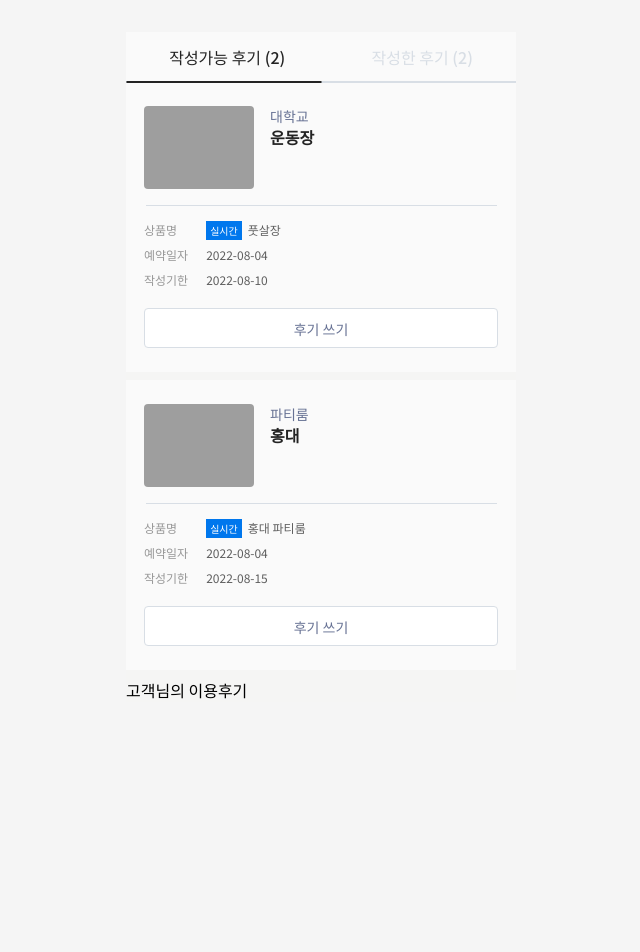
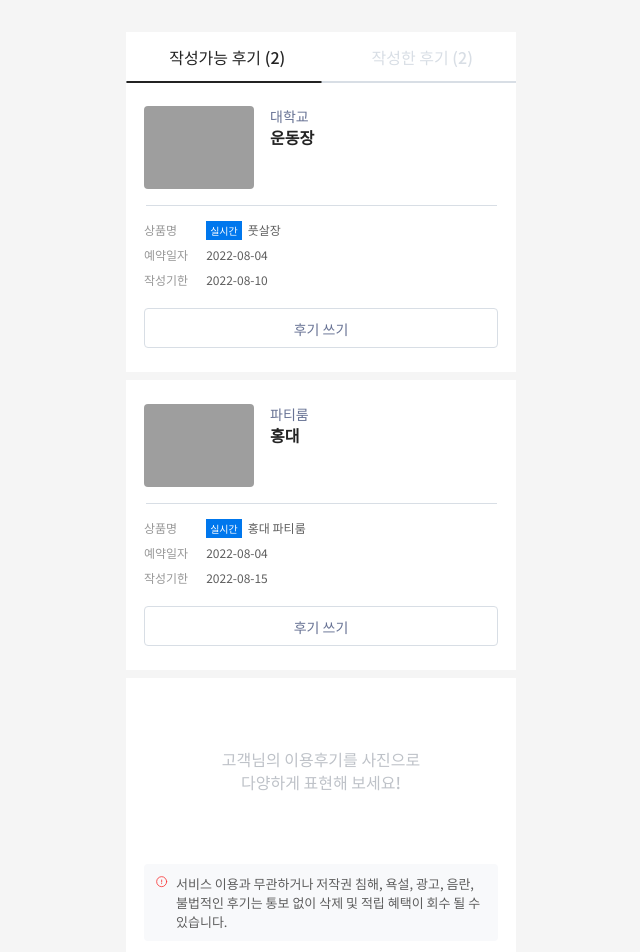
Before and after one commit to yoonsery/shareit, a React (Create React App) app: page / in a window 1280 px wide. Shown: the top 952 px of the page, without its empty margins (319-959 px from the left). Before the commit the page ends 800 px from the top, so only its background shows below. Built offline with nearby package versions, Linux system fonts and the light colour scheme; grey boxes are pictures that could not be loaded.

Commit message:
style: Add footer, finish available page css

```diff
--- a/src/components/ManageReview/Available/Available.module.css
+++ b/src/components/ManageReview/Available/Available.module.css
@@ -1,5 +1,5 @@
 .section {
-  background: #fafafa;
+  background: #ffffff;
   display: flex;
   flex-direction: column;
   margin-bottom: 8px;
--- /dev/null
+++ b/src/components/ManageReview/Footer/Footer.jsx
@@ -0,0 +1,32 @@
+import styles from './Footer.module.css';
+const Footer = () => {
+  return (
+    <footer className={styles.footer}>
+      <p className={styles.recommend}>
+        고객님의 이용후기를 사진으로 다양하게 표현해 보세요!
+      </p>
+      <div className={styles.alert}>
+        <svg
+          xmlns="http://www.w3.org/2000/svg"
+          fill="none"
+          viewBox="0 0 24 24"
+          strokeWidth={1.5}
+          stroke="currentColor"
+          className={`${styles.icon} w-6 h-6`}
+        >
+          <path
+            strokeLinecap="round"
+            strokeLinejoin="round"
+            d="M12 9v3.75m9-.75a9 9 0 11-18 0 9 9 0 0118 0zm-9 3.75h.008v.008H12v-.008z"
+          />
+        </svg>
+        <p>
+          서비스 이용과 무관하거나 저작권 침해, 욕설, 광고, 음란, 불법적인
+          후기는 통보 없이 삭제 및 적립 혜택이 회수 될 수 있습니다.
+        </p>
+      </div>
+    </footer>
+  );
+};
+
+export default Footer;
--- /dev/null
+++ b/src/components/ManageReview/Footer/Footer.module.css
@@ -0,0 +1,49 @@
+.footer {
+  background: #ffffff;
+  padding-bottom: 20px;
+  margin-bottom: 50px;
+}
+
+.recommend {
+  width: 199px;
+  margin: auto;
+  padding: 70px 0;
+  font-style: normal;
+  font-weight: 500;
+  font-size: 16px;
+  line-height: 23px;
+  text-align: center;
+  color: #bec2c8;
+}
+
+.alert {
+  position: relative;
+  margin: 0 18px 50px;
+  padding: 10px;
+  font-style: normal;
+  font-weight: 400;
+  font-size: 13px;
+  color: #5e5e5e;
+  background: #f8f9fb;
+  border-radius: 4px;
+}
+
+.icon {
+  position: absolute;
+  top: 11.33px;
+  left: 11.33px;
+  width: 13.33px;
+  height: 13.33px;
+  color: #f93737;
+}
+
+.alert p {
+  margin-left: 22px;
+  width: 312px;
+  height: 57px;
+  font-style: normal;
+  font-weight: 400;
+  font-size: 13px;
+  line-height: 19px;
+  color: #5e5e5e;
+}
--- a/src/components/ManageReview/ManageReview.jsx
+++ b/src/components/ManageReview/ManageReview.jsx
@@ -4,6 +4,7 @@ import Written from './Written/Written';
 import Nav from './Nav/Nav';
 
 import styles from './ManageReview.module.css';
+import Footer from './Footer/Footer';
 
 const ManageReview = () => {
   const isAvailable = useSelector((state) => state.reviewType.isAvailable);
@@ -15,11 +16,11 @@ const ManageReview = () => {
         {/* <h2 className={styles.header_title}>후기 관리</h2> */}
         <Nav />
         <div className={styles.line} />
-        <div className={styles.activeLine} />
+        <div className={isAvailable ? `${styles.left}` : `${styles.right}`} />
       </header>
       {isAvailable && <Available />}
       {isWritten && <Written />}
-      <p>고객님의 이용후기</p>
+      <Footer />
     </main>
   );
 };
--- a/src/components/ManageReview/ManageReview.module.css
+++ b/src/components/ManageReview/ManageReview.module.css
@@ -1,26 +1,16 @@
 .main {
   margin-top: 2rem;
   width: 390px;
-  background: #f5f5f4;
+  background: #f5f5f5;
 }
 
 .header {
   position: relative;
-  background: #fafafa;
+  background: #ffffff;
   display: flex;
   flex-direction: column;
   padding: 10px 0;
 }
-
-/* .header_title {
-  display: block;
-  border-bottom: solid 1px #737373;
-  font-size: 1.2rem;
-  font-weight: 500;
-  margin: 1rem 1.5rem;
-  padding-bottom: 0.7rem;
-  text-align: left;
-} */
 
 .line {
   background-color: #d8dee5;
@@ -33,7 +23,7 @@
   bottom: 0%;
 }
 
-.activeLine {
+.left {
   background-color: #232323;
   border: 0;
   height: 2px;
@@ -46,20 +36,15 @@
   transform: translateX(-50%);
 }
 
-/* @media screen and (min-width: 48rem) {
-  .header {
-    padding-top: 1rem;
-  }
-
-  .header_title {
-    display: none;
-  }
-
-  .availableLine {
-    display: none;
-  }
-
-  .writtenLine {
-    display: none;
-  }
-} */
+.right {
+  background-color: #232323;
+  border: 0;
+  height: 2px;
+  position: absolute;
+  left: 0%;
+  right: 0%;
+  top: 100%;
+  bottom: 0%;
+  width: 50%;
+  transform: translateX(50%);
+}
--- a/src/components/ManageReview/Thumbnail/Thumbnail.module.css
+++ b/src/components/ManageReview/Thumbnail/Thumbnail.module.css
@@ -18,7 +18,7 @@
 
 .host_name {
   font-style: normal;
-  font-weight: 500;
+  font-weight: 400;
   font-size: 14px;
   line-height: 20px;
   color: #677294;
--- a/src/components/ManageReview/Written/Written.module.css
+++ b/src/components/ManageReview/Written/Written.module.css
@@ -1,5 +1,5 @@
 .section {
-  background: #fafafa;
+  background: #ffffff;
   display: flex;
   flex-direction: column;
   /* padding: 1.5rem; */
```
